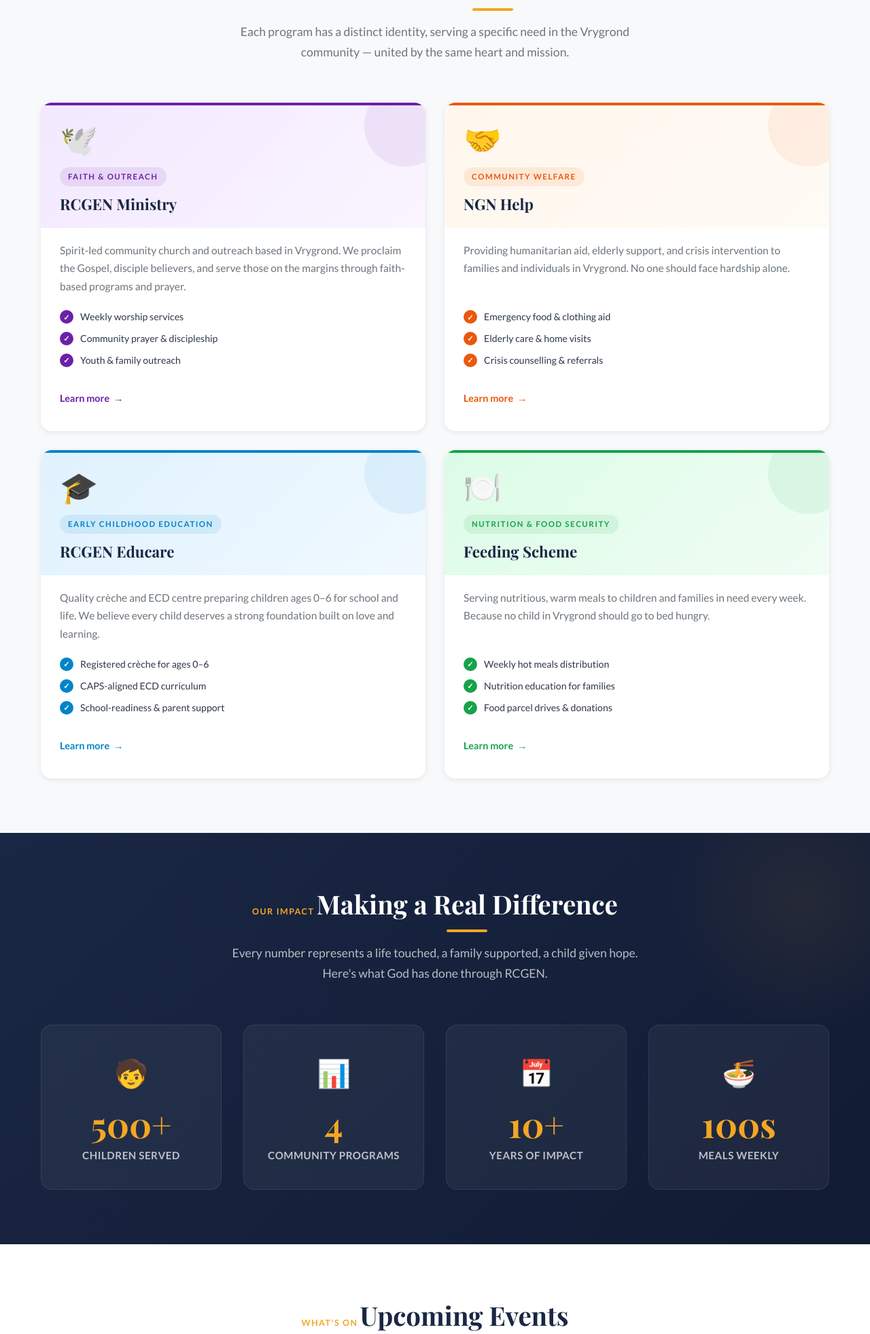
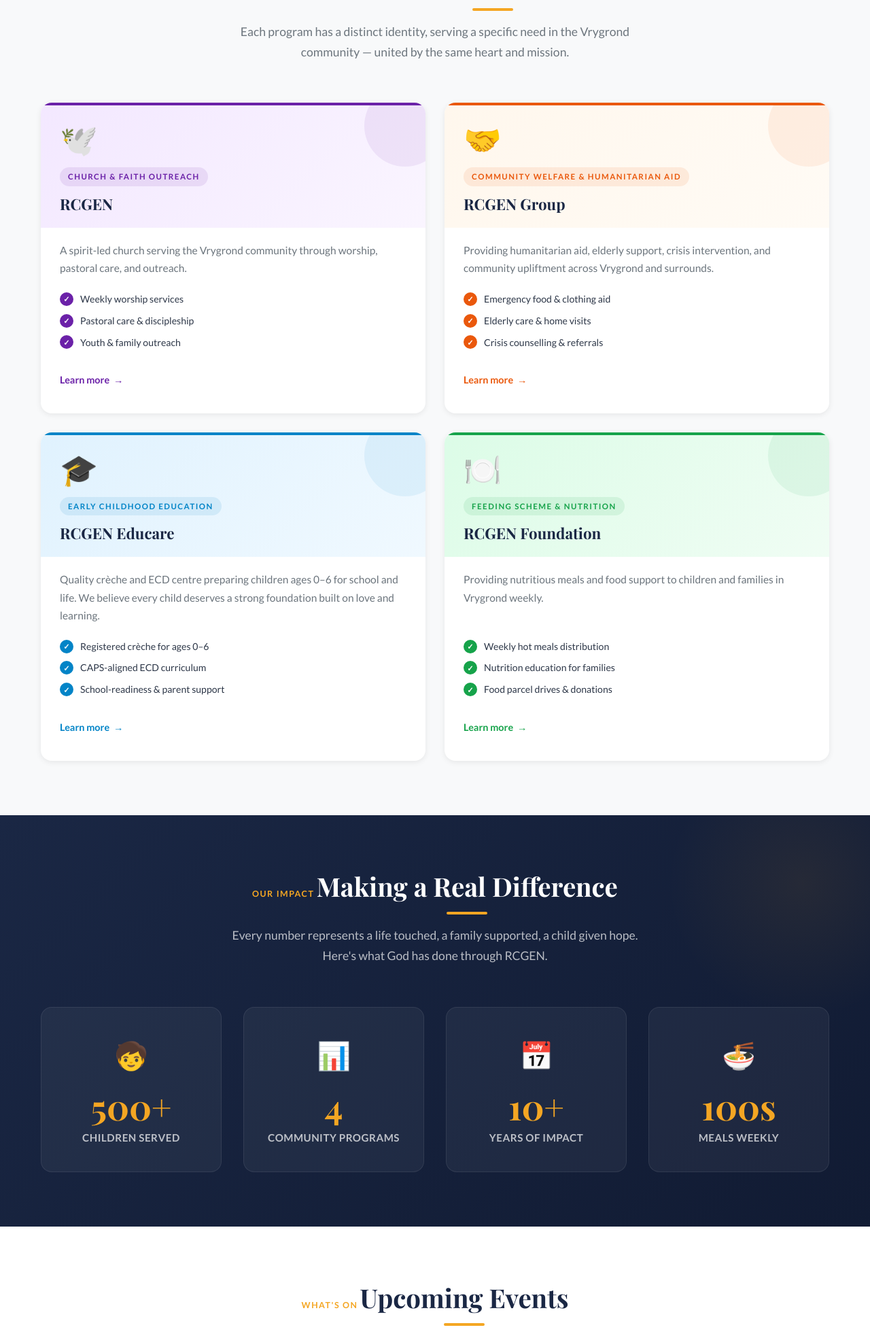
Before and after one commit to ghydalangul-tech/rcgen-global-app, a WordPress theme: template wp-content/themes/rcgen-theme/front-page.php in a window 1280 px wide. Shown: the part 1097-3059 px from the top of the page at 68% size. Run offline with PHP 8.4 and a stand-in for WordPress, Linux system fonts and the light colour scheme; the site name, menu and one post (Sample post) are stand-ins, and other content is empty; some libraries are stand-ins or nearby versions.

Commit message:
Update organisation names to official registered names
Replace all old/placeholder names with the four officially registered
organisation names throughout the theme:

  RCGEN Ministry    → RCGEN            (Church & Faith Outreach)
  NGN Help          → RCGEN Group      (Community Welfare & Humanitarian Aid)
  RCGEN Educare     → RCGEN Educare    (unchanged)
  Feeding Scheme    → RCGEN Foundation (Feeding Scheme & Nutrition)

Files updated:
- style.css      : CSS variables (--color-ministry/ngn/feeding →
                   --color-church/group/foundation) and BEM classes
                   (.org-card--ministry/ngn/feeding →
                   .org-card--church/group/foundation)
- front-page.php : Org card headings, tags, descriptions, aria-labels,
                   slug URLs, fallback blog category labels, contact
                   form select options
- footer.php     : Our Programs column links and slugs
- preview.html   : All matching changes as front-page.php

https://claude.ai/code/session_018DBP7syWgekgUzncGgJvvn

```diff
--- a/wp-content/themes/rcgen-theme/footer.php
+++ b/wp-content/themes/rcgen-theme/footer.php
@@ -60,10 +60,10 @@
       <div class="footer-col">
         <h4><?php esc_html_e( 'Our Programs', 'rcgen-theme' ); ?></h4>
         <nav class="footer-links" aria-label="<?php esc_attr_e( 'Programs navigation', 'rcgen-theme' ); ?>">
-          <a href="<?php echo esc_url( home_url( '/organisations/rcgen-ministry' ) ); ?>">&#x1F54A; <?php esc_html_e( 'RCGEN Ministry', 'rcgen-theme' ); ?></a>
-          <a href="<?php echo esc_url( home_url( '/organisations/ngn-help' ) ); ?>">&#x1F91D; <?php esc_html_e( 'NGN Help', 'rcgen-theme' ); ?></a>
+          <a href="<?php echo esc_url( home_url( '/organisations/rcgen' ) ); ?>">&#x1F54A; <?php esc_html_e( 'RCGEN', 'rcgen-theme' ); ?></a>
+          <a href="<?php echo esc_url( home_url( '/organisations/rcgen-group' ) ); ?>">&#x1F91D; <?php esc_html_e( 'RCGEN Group', 'rcgen-theme' ); ?></a>
           <a href="<?php echo esc_url( home_url( '/organisations/rcgen-educare' ) ); ?>">&#x1F393; <?php esc_html_e( 'RCGEN Educare', 'rcgen-theme' ); ?></a>
-          <a href="<?php echo esc_url( home_url( '/organisations/feeding-scheme' ) ); ?>">&#x1F37D; <?php esc_html_e( 'Feeding Scheme', 'rcgen-theme' ); ?></a>
+          <a href="<?php echo esc_url( home_url( '/organisations/rcgen-foundation' ) ); ?>">&#x1F37D; <?php esc_html_e( 'RCGEN Foundation', 'rcgen-theme' ); ?></a>
           <a href="<?php echo esc_url( home_url( '/events' ) ); ?>">&#x1F4C5; <?php esc_html_e( 'Events', 'rcgen-theme' ); ?></a>
           <a href="<?php echo esc_url( home_url( '/volunteer' ) ); ?>">&#x2764; <?php esc_html_e( 'Volunteer', 'rcgen-theme' ); ?></a>
         </nav>
--- a/wp-content/themes/rcgen-theme/front-page.php
+++ b/wp-content/themes/rcgen-theme/front-page.php
@@ -106,41 +106,41 @@ $hero_subtext = get_theme_mod(
 
     <div class="org-grid">
 
-      <!-- 1. RCGEN Ministry -->
-      <article class="org-card org-card--ministry fade-in" aria-labelledby="org-ministry-title">
+      <!-- 1. RCGEN (Church) -->
+      <article class="org-card org-card--church fade-in" aria-labelledby="org-church-title">
         <div class="org-card-header">
           <span class="org-icon" aria-hidden="true">&#x1F54A;&#xFE0F;</span>
-          <span class="org-tag"><?php esc_html_e( 'Faith &amp; Outreach', 'rcgen-theme' ); ?></span>
-          <h3 id="org-ministry-title"><?php esc_html_e( 'RCGEN Ministry', 'rcgen-theme' ); ?></h3>
+          <span class="org-tag"><?php esc_html_e( 'Church &amp; Faith Outreach', 'rcgen-theme' ); ?></span>
+          <h3 id="org-church-title"><?php esc_html_e( 'RCGEN', 'rcgen-theme' ); ?></h3>
         </div>
         <div class="org-card-body">
-          <p><?php esc_html_e( 'Spirit-led community church and outreach based in Vrygrond. We proclaim the Gospel, disciple believers, and serve those on the margins through faith-based programs and prayer.', 'rcgen-theme' ); ?></p>
-          <ul class="org-card-features" aria-label="<?php esc_attr_e( 'Ministry programs', 'rcgen-theme' ); ?>">
+          <p><?php esc_html_e( 'A spirit-led church serving the Vrygrond community through worship, pastoral care, and outreach.', 'rcgen-theme' ); ?></p>
+          <ul class="org-card-features" aria-label="<?php esc_attr_e( 'RCGEN Church programs', 'rcgen-theme' ); ?>">
             <li><?php esc_html_e( 'Weekly worship services', 'rcgen-theme' ); ?></li>
-            <li><?php esc_html_e( 'Community prayer &amp; discipleship', 'rcgen-theme' ); ?></li>
+            <li><?php esc_html_e( 'Pastoral care &amp; discipleship', 'rcgen-theme' ); ?></li>
             <li><?php esc_html_e( 'Youth &amp; family outreach', 'rcgen-theme' ); ?></li>
           </ul>
-          <a href="<?php echo esc_url( home_url( '/organisations/rcgen-ministry' ) ); ?>" class="org-link">
+          <a href="<?php echo esc_url( home_url( '/organisations/rcgen' ) ); ?>" class="org-link">
             <?php esc_html_e( 'Learn more', 'rcgen-theme' ); ?>
           </a>
         </div>
       </article>
 
-      <!-- 2. NGN Help -->
-      <article class="org-card org-card--ngn fade-in fade-in-delay-1" aria-labelledby="org-ngn-title">
+      <!-- 2. RCGEN Group -->
+      <article class="org-card org-card--group fade-in fade-in-delay-1" aria-labelledby="org-group-title">
         <div class="org-card-header">
           <span class="org-icon" aria-hidden="true">&#x1F91D;</span>
-          <span class="org-tag"><?php esc_html_e( 'Community Welfare', 'rcgen-theme' ); ?></span>
-          <h3 id="org-ngn-title"><?php esc_html_e( 'NGN Help', 'rcgen-theme' ); ?></h3>
+          <span class="org-tag"><?php esc_html_e( 'Community Welfare &amp; Humanitarian Aid', 'rcgen-theme' ); ?></span>
+          <h3 id="org-group-title"><?php esc_html_e( 'RCGEN Group', 'rcgen-theme' ); ?></h3>
         </div>
         <div class="org-card-body">
-          <p><?php esc_html_e( 'Providing humanitarian aid, elderly support, and crisis intervention to families and individuals in Vrygrond. No one should face hardship alone.', 'rcgen-theme' ); ?></p>
-          <ul class="org-card-features" aria-label="<?php esc_attr_e( 'NGN Help programs', 'rcgen-theme' ); ?>">
+          <p><?php esc_html_e( 'Providing humanitarian aid, elderly support, crisis intervention, and community upliftment across Vrygrond and surrounds.', 'rcgen-theme' ); ?></p>
+          <ul class="org-card-features" aria-label="<?php esc_attr_e( 'RCGEN Group programs', 'rcgen-theme' ); ?>">
             <li><?php esc_html_e( 'Emergency food &amp; clothing aid', 'rcgen-theme' ); ?></li>
             <li><?php esc_html_e( 'Elderly care &amp; home visits', 'rcgen-theme' ); ?></li>
             <li><?php esc_html_e( 'Crisis counselling &amp; referrals', 'rcgen-theme' ); ?></li>
           </ul>
-          <a href="<?php echo esc_url( home_url( '/organisations/ngn-help' ) ); ?>" class="org-link">
+          <a href="<?php echo esc_url( home_url( '/organisations/rcgen-group' ) ); ?>" class="org-link">
             <?php esc_html_e( 'Learn more', 'rcgen-theme' ); ?>
           </a>
         </div>
@@ -166,21 +166,21 @@ $hero_subtext = get_theme_mod(
         </div>
       </article>
 
-      <!-- 4. Feeding Scheme -->
-      <article class="org-card org-card--feeding fade-in fade-in-delay-3" aria-labelledby="org-feeding-title">
+      <!-- 4. RCGEN Foundation -->
+      <article class="org-card org-card--foundation fade-in fade-in-delay-3" aria-labelledby="org-foundation-title">
         <div class="org-card-header">
           <span class="org-icon" aria-hidden="true">&#x1F37D;&#xFE0F;</span>
-          <span class="org-tag"><?php esc_html_e( 'Nutrition &amp; Food Security', 'rcgen-theme' ); ?></span>
-          <h3 id="org-feeding-title"><?php esc_html_e( 'Feeding Scheme', 'rcgen-theme' ); ?></h3>
+          <span class="org-tag"><?php esc_html_e( 'Feeding Scheme &amp; Nutrition', 'rcgen-theme' ); ?></span>
+          <h3 id="org-foundation-title"><?php esc_html_e( 'RCGEN Foundation', 'rcgen-theme' ); ?></h3>
         </div>
         <div class="org-card-body">
-          <p><?php esc_html_e( 'Serving nutritious, warm meals to children and families in need every week. Because no child in Vrygrond should go to bed hungry.', 'rcgen-theme' ); ?></p>
-          <ul class="org-card-features" aria-label="<?php esc_attr_e( 'Feeding Scheme programs', 'rcgen-theme' ); ?>">
+          <p><?php esc_html_e( 'Providing nutritious meals and food support to children and families in Vrygrond weekly.', 'rcgen-theme' ); ?></p>
+          <ul class="org-card-features" aria-label="<?php esc_attr_e( 'RCGEN Foundation programs', 'rcgen-theme' ); ?>">
             <li><?php esc_html_e( 'Weekly hot meals distribution', 'rcgen-theme' ); ?></li>
             <li><?php esc_html_e( 'Nutrition education for families', 'rcgen-theme' ); ?></li>
             <li><?php esc_html_e( 'Food parcel drives &amp; donations', 'rcgen-theme' ); ?></li>
           </ul>
-          <a href="<?php echo esc_url( home_url( '/organisations/feeding-scheme' ) ); ?>" class="org-link">
+          <a href="<?php echo esc_url( home_url( '/organisations/rcgen-foundation' ) ); ?>" class="org-link">
             <?php esc_html_e( 'Learn more', 'rcgen-theme' ); ?>
           </a>
         </div>
@@ -404,14 +404,14 @@ $hero_subtext = get_theme_mod(
       <article class="blog-card fade-in">
         <div class="blog-card-img">
           <div style="height:100%;background:linear-gradient(135deg,#1a2744,#6b21a8);"></div>
-          <span class="blog-cat"><?php esc_html_e( 'Ministry', 'rcgen-theme' ); ?></span>
+          <span class="blog-cat"><?php esc_html_e( 'RCGEN Church', 'rcgen-theme' ); ?></span>
         </div>
         <div class="blog-card-body">
           <div class="blog-meta">
             <span>&#x1F4C5; <?php echo esc_html( date( 'j F Y', strtotime( '-14 days' ) ) ); ?></span>
           </div>
           <h4><a href="<?php echo esc_url( home_url( '/blog' ) ); ?>"><?php esc_html_e( 'RCGEN Sunday Services Return to Full Capacity', 'rcgen-theme' ); ?></a></h4>
-          <p><?php esc_html_e( 'Our weekly worship gatherings in Vrygrond are thriving — more families joining every week as the community comes together in faith.', 'rcgen-theme' ); ?></p>
+          <p><?php esc_html_e( 'Our weekly worship gatherings in Vrygrond are thriving — more families joining every week as the community comes together in faith and worship.', 'rcgen-theme' ); ?></p>
           <a href="<?php echo esc_url( home_url( '/blog' ) ); ?>" class="read-more"><?php esc_html_e( 'Read more', 'rcgen-theme' ); ?></a>
         </div>
       </article>
@@ -419,7 +419,7 @@ $hero_subtext = get_theme_mod(
       <article class="blog-card fade-in fade-in-delay-1">
         <div class="blog-card-img">
           <div style="height:100%;background:linear-gradient(135deg,#16a34a,#0284c7);"></div>
-          <span class="blog-cat"><?php esc_html_e( 'Feeding Scheme', 'rcgen-theme' ); ?></span>
+          <span class="blog-cat"><?php esc_html_e( 'RCGEN Foundation', 'rcgen-theme' ); ?></span>
         </div>
         <div class="blog-card-body">
           <div class="blog-meta">
@@ -562,8 +562,8 @@ $hero_subtext = get_theme_mod(
               <option value="Donate"><?php esc_html_e( 'I Want to Donate', 'rcgen-theme' ); ?></option>
               <option value="Volunteer"><?php esc_html_e( 'I Want to Volunteer', 'rcgen-theme' ); ?></option>
               <option value="Educare"><?php esc_html_e( 'RCGEN Educare Enquiry', 'rcgen-theme' ); ?></option>
-              <option value="Feeding"><?php esc_html_e( 'Feeding Scheme', 'rcgen-theme' ); ?></option>
-              <option value="NGN Help"><?php esc_html_e( 'NGN Help / Welfare', 'rcgen-theme' ); ?></option>
+              <option value="RCGEN Foundation"><?php esc_html_e( 'RCGEN Foundation (Feeding Scheme)', 'rcgen-theme' ); ?></option>
+              <option value="RCGEN Group"><?php esc_html_e( 'RCGEN Group (Community Welfare)', 'rcgen-theme' ); ?></option>
             </select>
           </div>
           <div class="form-group">
--- a/wp-content/themes/rcgen-theme/style.css
+++ b/wp-content/themes/rcgen-theme/style.css
@@ -29,10 +29,10 @@ Tags: nonprofit, community, church, custom-background, custom-logo, custom-menu,
   --color-text:      #2d3748;
 
   /* Organisation accent colours */
-  --color-ministry:  #6b21a8;   /* Deep purple */
-  --color-ngn:       #ea580c;   /* Warm orange */
-  --color-educare:   #0284c7;   /* Sky blue */
-  --color-feeding:   #16a34a;   /* Fresh green */
+  --color-church:      #6b21a8;   /* Deep purple  — RCGEN (Church) */
+  --color-group:       #ea580c;   /* Warm orange  — RCGEN Group */
+  --color-educare:     #0284c7;   /* Sky blue     — RCGEN Educare */
+  --color-foundation:  #16a34a;   /* Fresh green  — RCGEN Foundation */
 
   /* Typography */
   --font-heading: 'Playfair Display', Georgia, serif;
@@ -623,19 +623,19 @@ p:last-child { margin-bottom: 0; }
   opacity: 0.08;
 }
 
-.org-card--ministry .org-card-header { background: linear-gradient(135deg, #f3e8ff 0%, #faf5ff 100%); border-top: 4px solid var(--color-ministry); }
-.org-card--ministry .org-card-header::before { background: var(--color-ministry); }
-.org-card--ministry .org-icon { color: var(--color-ministry); }
-.org-card--ministry .org-tag { background: rgba(107,33,168,0.1); color: var(--color-ministry); }
-.org-card--ministry .org-link { color: var(--color-ministry); }
-.org-card--ministry .org-link:hover { background: rgba(107,33,168,0.08); }
+.org-card--church .org-card-header { background: linear-gradient(135deg, #f3e8ff 0%, #faf5ff 100%); border-top: 4px solid var(--color-church); }
+.org-card--church .org-card-header::before { background: var(--color-church); }
+.org-card--church .org-icon { color: var(--color-church); }
+.org-card--church .org-tag { background: rgba(107,33,168,0.1); color: var(--color-church); }
+.org-card--church .org-link { color: var(--color-church); }
+.org-card--church .org-link:hover { background: rgba(107,33,168,0.08); }
 
-.org-card--ngn .org-card-header { background: linear-gradient(135deg, #fff7ed 0%, #fffbf5 100%); border-top: 4px solid var(--color-ngn); }
-.org-card--ngn .org-card-header::before { background: var(--color-ngn); }
-.org-card--ngn .org-icon { color: var(--color-ngn); }
-.org-card--ngn .org-tag { background: rgba(234,88,12,0.1); color: var(--color-ngn); }
-.org-card--ngn .org-link { color: var(--color-ngn); }
-.org-card--ngn .org-link:hover { background: rgba(234,88,12,0.08); }
+.org-card--group .org-card-header { background: linear-gradient(135deg, #fff7ed 0%, #fffbf5 100%); border-top: 4px solid var(--color-group); }
+.org-card--group .org-card-header::before { background: var(--color-group); }
+.org-card--group .org-icon { color: var(--color-group); }
+.org-card--group .org-tag { background: rgba(234,88,12,0.1); color: var(--color-group); }
+.org-card--group .org-link { color: var(--color-group); }
+.org-card--group .org-link:hover { background: rgba(234,88,12,0.08); }
 
 .org-card--educare .org-card-header { background: linear-gradient(135deg, #e0f2fe 0%, #f0f9ff 100%); border-top: 4px solid var(--color-educare); }
 .org-card--educare .org-card-header::before { background: var(--color-educare); }
@@ -644,12 +644,12 @@ p:last-child { margin-bottom: 0; }
 .org-card--educare .org-link { color: var(--color-educare); }
 .org-card--educare .org-link:hover { background: rgba(2,132,199,0.08); }
 
-.org-card--feeding .org-card-header { background: linear-gradient(135deg, #dcfce7 0%, #f0fdf4 100%); border-top: 4px solid var(--color-feeding); }
-.org-card--feeding .org-card-header::before { background: var(--color-feeding); }
-.org-card--feeding .org-icon { color: var(--color-feeding); }
-.org-card--feeding .org-tag { background: rgba(22,163,74,0.1); color: var(--color-feeding); }
-.org-card--feeding .org-link { color: var(--color-feeding); }
-.org-card--feeding .org-link:hover { background: rgba(22,163,74,0.08); }
+.org-card--foundation .org-card-header { background: linear-gradient(135deg, #dcfce7 0%, #f0fdf4 100%); border-top: 4px solid var(--color-foundation); }
+.org-card--foundation .org-card-header::before { background: var(--color-foundation); }
+.org-card--foundation .org-icon { color: var(--color-foundation); }
+.org-card--foundation .org-tag { background: rgba(22,163,74,0.1); color: var(--color-foundation); }
+.org-card--foundation .org-link { color: var(--color-foundation); }
+.org-card--foundation .org-link:hover { background: rgba(22,163,74,0.08); }
 
 .org-icon {
   font-size: 2.8rem;
@@ -718,10 +718,10 @@ p:last-child { margin-bottom: 0; }
   flex-shrink: 0;
 }
 
-.org-card--ministry .org-card-features li::before { background: var(--color-ministry); }
-.org-card--ngn      .org-card-features li::before { background: var(--color-ngn); }
+.org-card--church .org-card-features li::before { background: var(--color-church); }
+.org-card--group      .org-card-features li::before { background: var(--color-group); }
 .org-card--educare  .org-card-features li::before { background: var(--color-educare); }
-.org-card--feeding  .org-card-features li::before { background: var(--color-feeding); }
+.org-card--foundation  .org-card-features li::before { background: var(--color-foundation); }
 
 .org-link {
   display: inline-flex;
```
Also changed, not shown: wp-content/themes/rcgen-theme/preview.html (+22 -22 lines).
